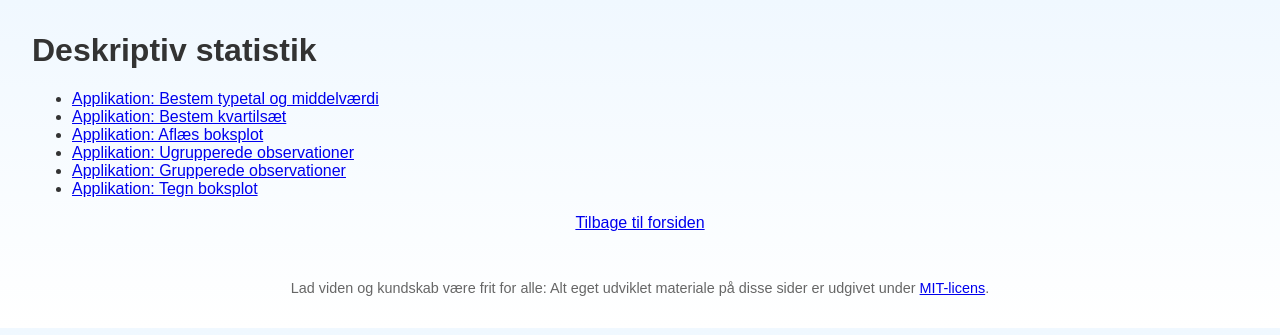
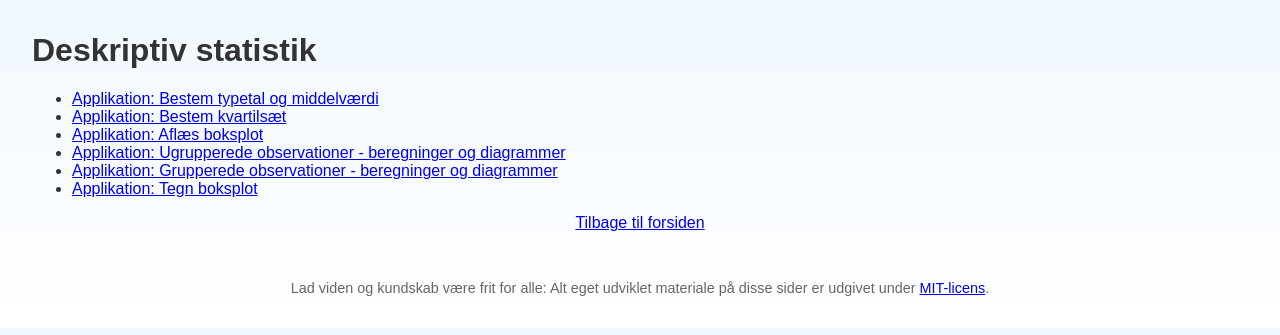
Before and after one commit to jenskaalby/matkem, a Jekyll site: the page built from matematik/deskstat/index.md, in a window 1280 px wide. Shown: the top 335 px of the page. Built offline with Jekyll 4.4.1, drawn with Linux system fonts in a browser that asks for light colours.

Commit message:
Update index.md

```diff
--- a/matematik/deskstat/index.md
+++ b/matematik/deskstat/index.md
@@ -8,8 +8,8 @@ title: "Deskriptiv statistik"
 - [Applikation: Bestem typetal og middelværdi](./type_mid.html)
 - [Applikation: Bestem kvartilsæt](./kvartilsaet_bestem.html)
 - [Applikation: Aflæs boksplot](./boksplot_aflaesning.html)
-- [Applikation: Ugrupperede observationer](./ugrupp_obs.html)
-- [Applikation: Grupperede observationer](./grupp_obs.html)
+- [Applikation: Ugrupperede observationer - beregninger og diagrammer](./ugrupp_obs.html)
+- [Applikation: Grupperede observationer - beregninger og diagrammer](./grupp_obs.html)
 - [Applikation: Tegn boksplot](tegn_boksplot.html)
 
 <div style="text-align: center;">
```
